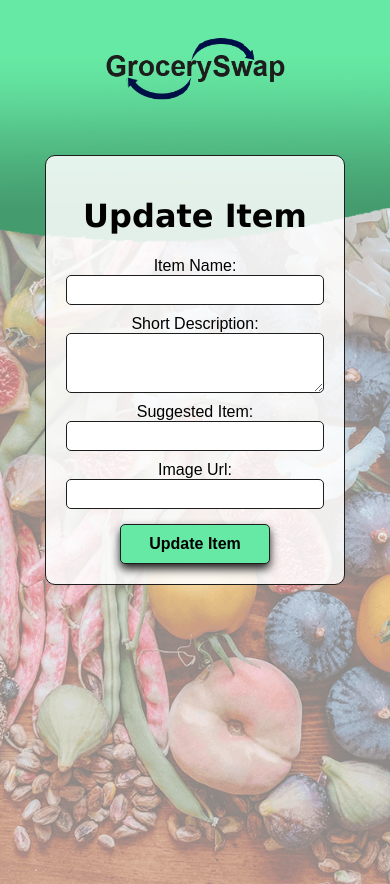
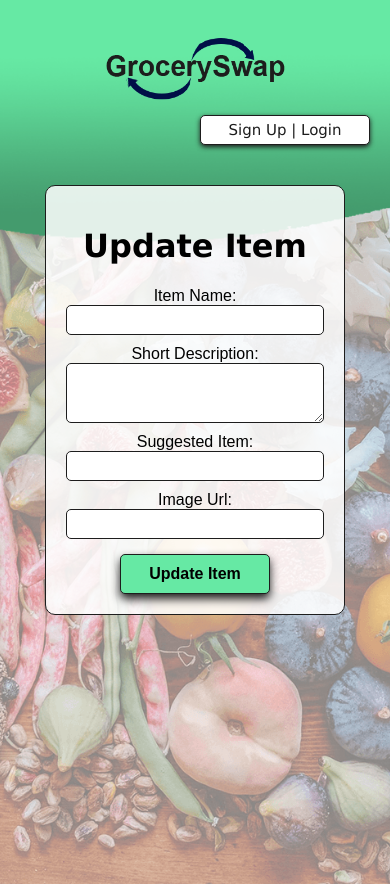
Before and after one commit to RobertsonTanya/Neighborhood-Bartering, a React (Create React App) app in the folder client/: page /update/1 in a window 390 px wide. Built offline with nearby package versions, Linux system fonts and the light colour scheme; no server answers.

Commit message:
fix mobile menu on update my items page

```diff
--- a/client/src/components/UpdateMyItems.js
+++ b/client/src/components/UpdateMyItems.js
@@ -57,7 +57,7 @@ const UpdateMyItems = (props) => {
 
   return (
     <div className={`container ${styles.container}`}>
-      <Header user={user} setUser={setUser} showLoginBtn={false} />
+      <Header user={user} setUser={setUser} showLoginBtn={true} />
       <div className={styles.formContainer}>
         <form onSubmit={updateItemHandler} className={styles.form}>
           <h1>Update Item</h1>
```
